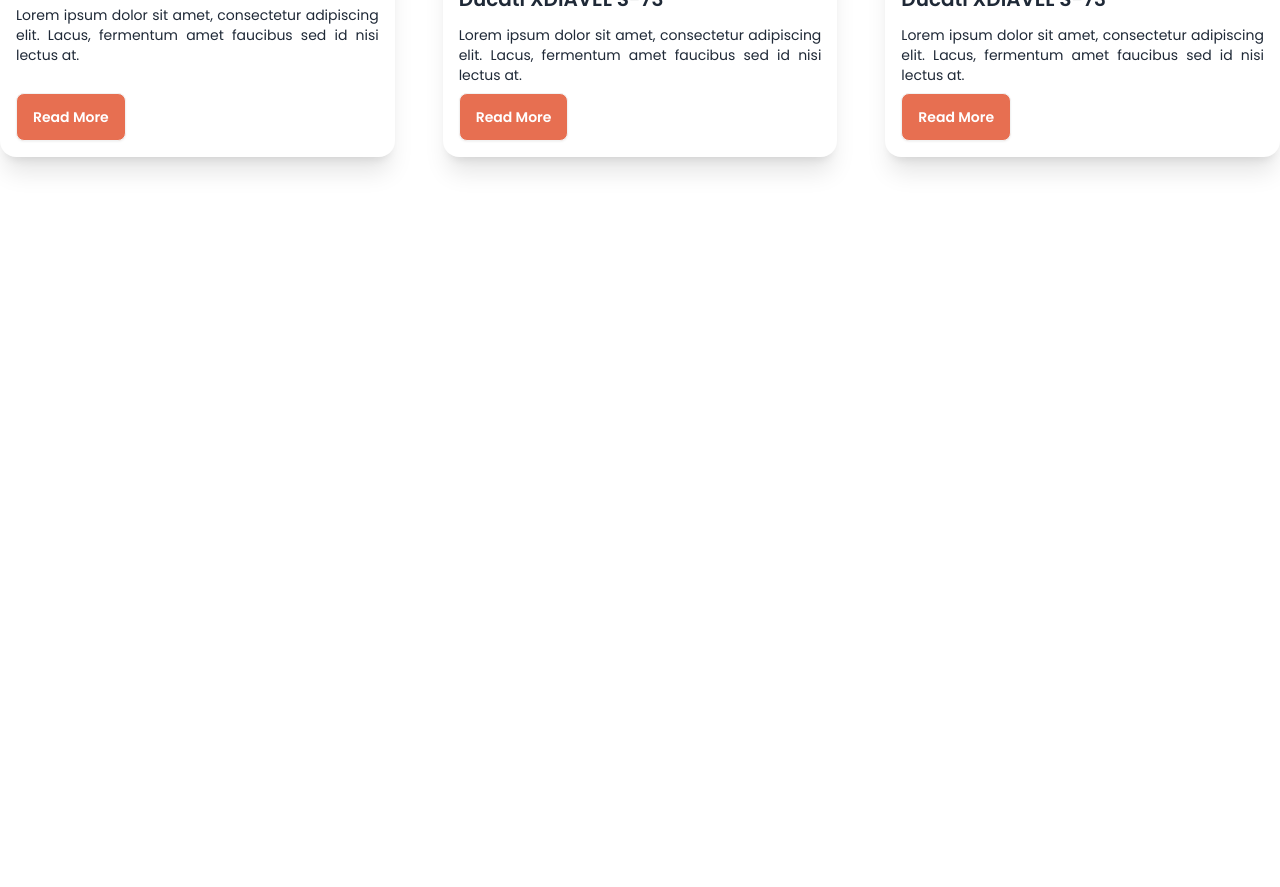
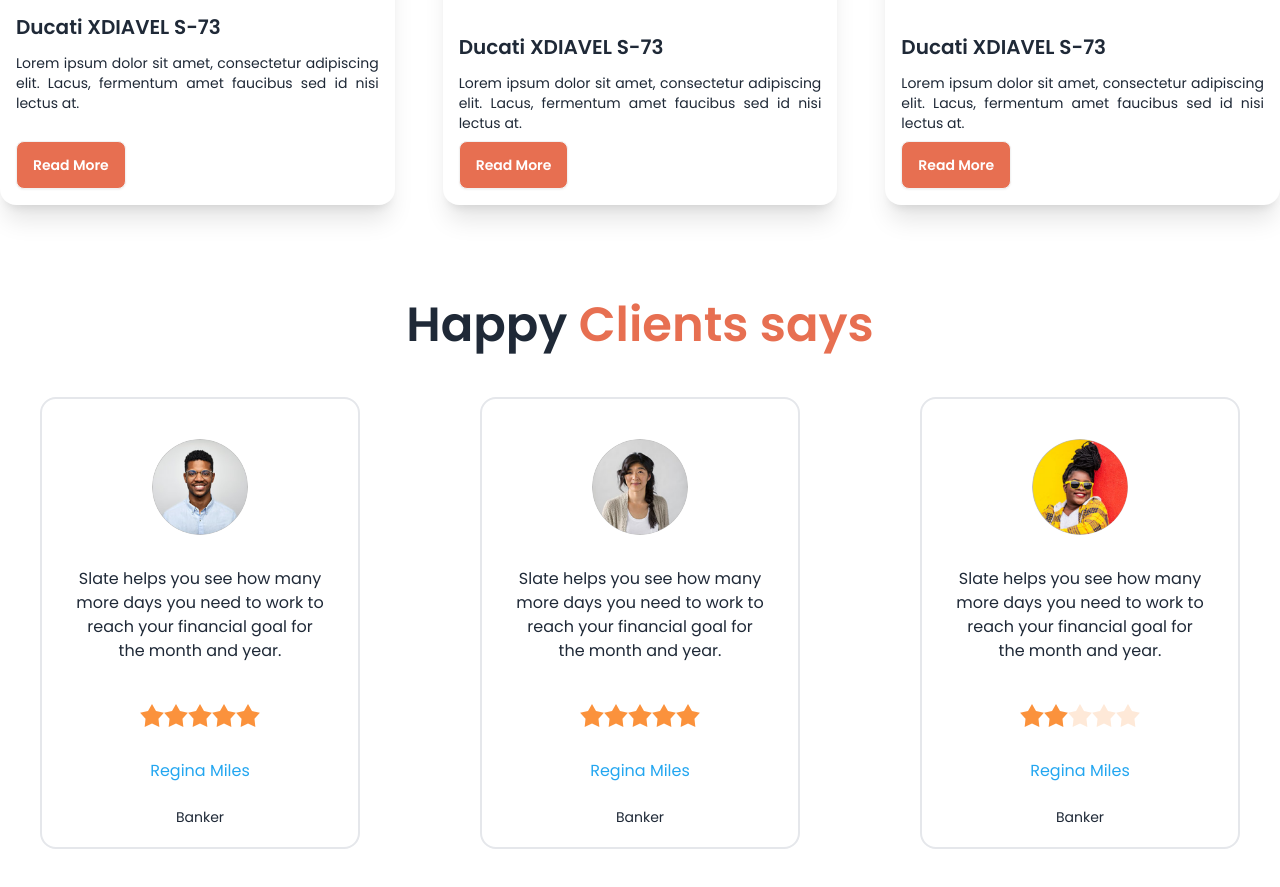
Before and after one commit to raihan-naime/biker-zone-resources, a plain HTML site: page index.html in a window 1280 px wide. Shown: the part 1521-2408 px from the top of the page. Before the commit the page ends 1774 px from the top, so only its background shows below. Drawn offline with nearby package versions, Linux system fonts and the light colour scheme.

Commit message:
added homework

```diff
--- a/index.html
+++ b/index.html
@@ -179,7 +179,7 @@
       <!-- latest bike section -->
        <section class="my-24">
         <h3 class="text-5xl font-semibold text-center mx-auto">latest News</h3>
-
+        <br><br>
         <!-- cards-->
          <div class="grid grid-cols-1 space-y-5 gap-12 md:grid-cols-2 lg:grid-cols-3">
 
@@ -235,6 +235,119 @@
 
        </section>
 
+       <!-- happy section -->
+       <section class="my-24">
+
+        <h3 class="text-5xl font-semibold text-center">Happy <span class="text-[#E76F51]">Clients says</span> </h3> <br><br>
+
+        <!-- cards -->
+        <div class="grid gap-10 grid-cols-1 md:grid-cols-2 lg:grid-cols-3">
+
+          <!-- card 1 -->
+          <div class="text-center">
+            <div class="card bg-base-100 w-80 mx-auto border-2">
+              <figure class="px-10 pt-10">
+                <div class="avatar">
+                  <div class="w-24 rounded-full">
+                    <img src="images/others/user-1.png" />
+                  </div>
+                </div>
+              </figure>
+              <div class="card-body items-center text-center mb-0">
+                <p>Slate helps you see how
+                  many more days you need
+                  to work to reach your financial
+                  goal for the month and year.</p> <br>
+                <div class="card-actions">
+                  <div class="rating">
+                    <input type="radio" name="rating-2" class="mask mask-star-2 bg-orange-400" />
+                    <input
+                      type="radio"
+                      name="rating-2"
+                      class="mask mask-star-2 bg-orange-400"
+                      checked="checked" />
+                    <input type="radio" name="rating-2" class="mask mask-star-2 bg-orange-400" />
+                    <input type="radio" name="rating-2" class="mask mask-star-2 bg-orange-400" />
+                    <input type="radio" name="rating-2" class="mask mask-star-2 bg-orange-400" />
+                  </div>
+                </div>
+              </div>
+              <p class="text-[#23A6F0] mt-0">Regina Miles</p> <br>
+              <p class="text-sm mb-5">Banker</p>
+            </div>
+          </div>
+
+          <!-- card 2 -->
+          <div class="text-center">
+            <div class="card bg-base-100 w-80 mx-auto border-2">
+              <figure class="px-10 pt-10">
+                <div class="avatar">
+                  <div class="w-24 rounded-full">
+                    <img src="images/others/user-2.png" />
+                  </div>
+                </div>
+              </figure>
+              <div class="card-body items-center text-center mb-0">
+                <p>Slate helps you see how
+                  many more days you need
+                  to work to reach your financial
+                  goal for the month and year.</p> <br>
+                <div class="card-actions">
+                  <div class="rating">
+                    <input type="radio" name="rating-2" class="mask mask-star-2 bg-orange-400" />
+                    <input
+                      type="radio"
+                      name="rating-2"
+                      class="mask mask-star-2 bg-orange-400"
+                      checked="checked" />
+                    <input type="radio" name="rating-2" class="mask mask-star-2 bg-orange-400" />
+                    <input type="radio" name="rating-2" class="mask mask-star-2 bg-orange-400" />
+                    <input type="radio" name="rating-2" class="mask mask-star-2 bg-orange-400" />
+                  </div>
+                </div>
+              </div>
+              <p class="text-[#23A6F0] mt-0">Regina Miles</p> <br>
+              <p class="text-sm mb-5">Banker</p>
+            </div>
+
+          </div>
+
+          <!-- card 3 -->
+          <div class="text-center">
+            <div class="card bg-base-100 w-80 mx-auto border-2">
+              <figure class="px-10 pt-10">
+                <div class="avatar">
+                  <div class="w-24 rounded-full">
+                    <img src="images/others/user-3.png" />
+                  </div>
+                </div>
+              </figure>
+              <div class="card-body items-center text-center mb-0">
+                <p>Slate helps you see how
+                  many more days you need
+                  to work to reach your financial
+                  goal for the month and year.</p> <br>
+                <div class="card-actions">
+                  <div class="rating">
+                    <input type="radio" name="rating-2" class="mask mask-star-2 bg-orange-400" />
+                    <input
+                      type="radio"
+                      name="rating-2"
+                      class="mask mask-star-2 bg-orange-400"
+                      checked="checked" />
+                    <input type="radio" name="rating-2" class="mask mask-star-2 bg-orange-400" />
+                    <input type="radio" name="rating-2" class="mask mask-star-2 bg-orange-400" />
+                    <input type="radio" name="rating-2" class="mask mask-star-2 bg-orange-400" />
+                  </div>
+                </div>
+              </div>
+              <p class="text-[#23A6F0] mt-0">Regina Miles</p> <br>
+              <p class="text-sm mb-5">Banker</p>
+            </div>
+
+          </div>
+        </div>
+       </section>
       </main>
 
 
```
